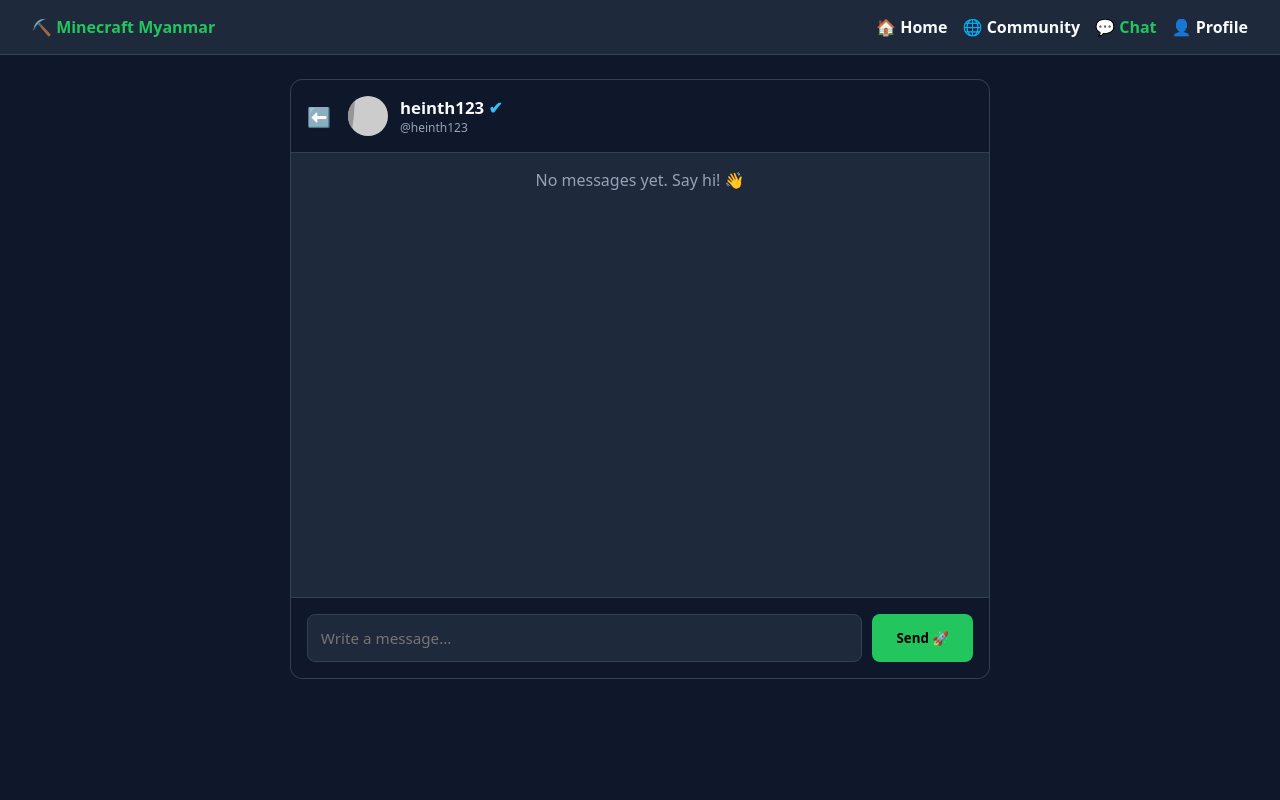
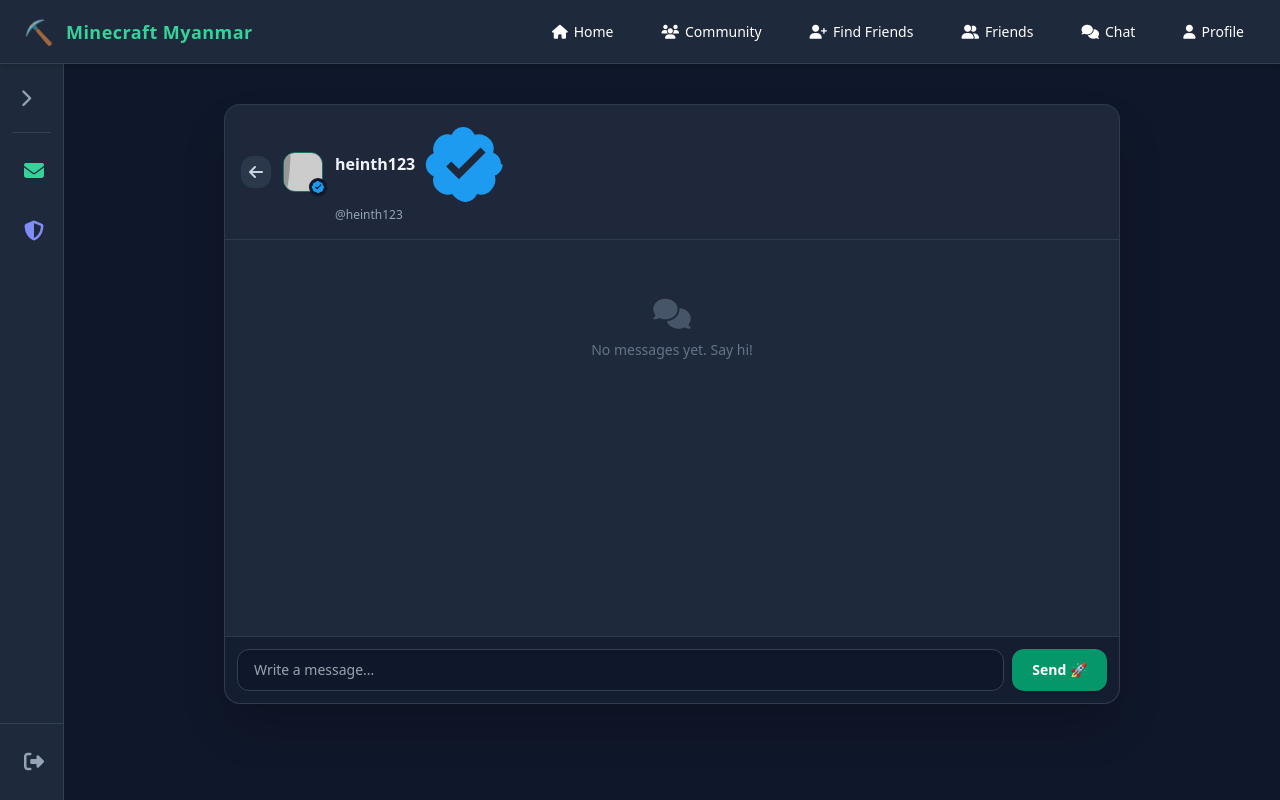
Before and after one commit to heinth123/minecraft-portal-, a Flask app: page /chat/dm/1 in a window 1280 px wide. Run offline with Flask 3, Linux system fonts and the light colour scheme; a user stored in the database is signed in; grey boxes labelled with a size stand in for pictures from a placeholder-image service; data that the repository does not hold is empty; some libraries are stand-ins or nearby versions.

Commit message:
Refactor DM template to extend base layout

```diff
--- a/templates/dm.html
+++ b/templates/dm.html
@@ -1,77 +1,75 @@
-<!DOCTYPE html>
-<html lang="en">
-<head>
-    <meta charset="UTF-8">
-    <meta name="viewport" content="width=device-width, initial-scale=1.0">
-    <title>Chat with {{ receiver.nickname }} | Minecraft Myanmar</title>
-    <style>
-        :root { --bg-dark: #0f172a; --card-bg: #1e293b; --green: #22c55e; --text-main: #f8fafc; --text-muted: #94a3b8; }
-        * { margin: 0; padding: 0; box-sizing: border-box; font-family: system-ui, sans-serif; }
-        body { background-color: var(--bg-dark); color: var(--text-main); min-height: 100vh; display: flex; flex-direction: column; }
-        nav { display: flex; justify-content: space-between; align-items: center; padding: 1rem 2rem; background: #1e293b; border-bottom: 1px solid #334155; }
-        .nav-links { display: flex; gap: 15px; }
-        .nav-links a { color: var(--text-main); text-decoration: none; font-weight: bold; }
+{% extends "base.html" %}
 
-        .chat-container { max-width: 700px; width: 100%; margin: 1.5rem auto; background: var(--card-bg); border-radius: 12px; border: 1px solid #334155; display: flex; flex-direction: column; height: 75vh; }
-        .chat-header { padding: 1rem; border-bottom: 1px solid #334155; display: flex; align-items: center; gap: 12px; background: #0f172a; border-radius: 12px 12px 0 0; }
-        .pfp { width: 40px; height: 40px; border-radius: 50%; object-fit: cover; }
-        .badge-verified { color: #38bdf8; }
+{% block content %}
+<div class="max-w-4xl mx-auto">
+    <div class="bg-slate-800 border border-slate-700/80 rounded-2xl shadow-2xl flex flex-col h-[75vh]">
 
-        .messages-box { flex-grow: 1; padding: 1rem; overflow-y: auto; display: flex; flex-direction: column; gap: 10px; }
-        .msg { max-width: 70%; padding: 0.8rem 1rem; border-radius: 12px; font-size: 0.95rem; word-break: break-word; }
-        .msg-sent { background: var(--green); color: black; align-self: flex-end; border-bottom-right-radius: 2px; font-weight: 500; }
-        .msg-received { background: #334155; color: white; align-self: flex-start; border-bottom-left-radius: 2px; }
+        <!-- DM HEADER WITH VERIFIED SVG BADGE -->
+        <div class="p-4 border-b border-slate-700/80 flex items-center justify-between bg-slate-800/50 rounded-t-2xl">
+            <div class="flex items-center gap-3">
+                <a href="{{ url_for('chat') }}" class="bg-slate-700/60 hover:bg-slate-700 text-slate-300 p-2 rounded-xl transition flex items-center justify-center">
+                    <i class="fa-solid fa-arrow-left"></i>
+                </a>
 
-        .chat-input-form { padding: 1rem; border-top: 1px solid #334155; display: flex; gap: 10px; background: #0f172a; border-radius: 0 0 12px 12px; }
-        input { flex-grow: 1; padding: 0.8rem; background: #1e293b; border: 1px solid #334155; color: white; border-radius: 8px; font-size: 0.95rem; }
-        button { padding: 0.8rem 1.5rem; background: var(--green); color: black; border: none; font-weight: bold; border-radius: 8px; cursor: pointer; }
-    </style>
-</head>
-<body>
+                <div class="relative">
+                    <img src="{{ receiver.safe_pfp }}" class="w-10 h-10 rounded-xl object-cover border border-emerald-500/50">
+                    {% if receiver.is_admin or receiver.is_verified %}
+                    <span class="absolute -bottom-1 -right-1 bg-slate-900 rounded-full p-0.5 shadow">
+                        <svg class="w-3.5 h-3.5 text-[#1d9bf0]" viewBox="0 0 24 24" fill="currentColor">
+                            <path d="M22.25 12c0-1.43-.88-2.67-2.19-3.19.46-1.39.02-2.96-1.08-3.88-1.1-1.1-2.67-1.54-4.06-1.08C14.4 2.54 13.16 1.66 11.73 1.66s-2.67.88-3.19 2.19c-1.39-.46-2.96-.02-3.88 1.08-1.1 1.1-1.54 2.67-1.08 4.06C2.22 9.51 1.34 10.75 1.34 12.18s.88 2.67 2.19 3.19c-.46 1.39-.02 2.96 1.08 3.88 1.1 1.1 2.67 1.54 4.06 1.08 1.04 1.31 2.28 2.19 3.71 2.19s2.67-.88 3.19-2.19c1.39.46 2.96.02 3.88-1.08 1.1-1.1 1.54-2.67 1.08-4.06 1.31-.52 2.19-1.76 2.19-3.19zm-11.71 4.2l-3.54-3.54 1.41-1.41 2.13 2.12 6.01-6.01 1.41 1.41-7.42 7.43z"/>
+                        </svg>
+                    </span>
+                    {% endif %}
+                </div>
 
-    <nav>
-        <span style="font-weight: bold; color: var(--green);">⛏️ Minecraft Myanmar</span>
-        <div class="nav-links">
-            <a href="/">🏠 Home</a>
-            <a href="/community">🌐 Community</a>
-            <a href="/chat" style="color: var(--green);">💬 Chat</a>
-            <a href="/profile/{{ current_user.username }}">👤 Profile</a>
-        </div>
-    </nav>
-
-    <div class="chat-container">
-        <!-- Chat Header -->
-        <div class="chat-header">
-            <a href="/chat" style="color: var(--text-muted); text-decoration: none; font-size: 1.2rem; margin-right: 5px;">⬅️</a>
-            <img src="{{ receiver.pfp_url }}" class="pfp">
-            <div>
-                <div style="font-weight: bold; font-size: 1.05rem;">
-                    {{ receiver.nickname }}
-                    {% if receiver.is_admin %}<span class="badge-verified">✔</span>{% endif %}
+                <div>
+                    <div class="flex items-center gap-1.5">
+                        <a href="{{ url_for('profile', username=receiver.username) }}" class="font-bold text-slate-100 hover:text-emerald-400 transition text-base">
+                            {{ receiver.nickname or receiver.username }}
+                        </a>
+                        {% if receiver.is_admin or receiver.is_verified %}
+                        <svg class="w-4.5 h-4.5 text-[#1d9bf0] shrink-0" viewBox="0 0 24 24" fill="currentColor" title="Verified Crafter">
+                            <path d="M22.25 12c0-1.43-.88-2.67-2.19-3.19.46-1.39.02-2.96-1.08-3.88-1.1-1.1-2.67-1.54-4.06-1.08C14.4 2.54 13.16 1.66 11.73 1.66s-2.67.88-3.19 2.19c-1.39-.46-2.96-.02-3.88 1.08-1.1 1.1-1.54 2.67-1.08 4.06C2.22 9.51 1.34 10.75 1.34 12.18s.88 2.67 2.19 3.19c-.46 1.39-.02 2.96 1.08 3.88 1.1 1.1 2.67 1.54 4.06 1.08 1.04 1.31 2.28 2.19 3.71 2.19s2.67-.88 3.19-2.19c1.39.46 2.96.02 3.88-1.08 1.1-1.1 1.54-2.67 1.08-4.06 1.31-.52 2.19-1.76 2.19-3.19zm-11.71 4.2l-3.54-3.54 1.41-1.41 2.13 2.12 6.01-6.01 1.41 1.41-7.42 7.43z"/>
+                        </svg>
+                        {% endif %}
+                    </div>
+                    <p class="text-xs text-slate-400">@{{ receiver.username }}</p>
                 </div>
-                <div style="font-size: 0.75rem; color: var(--text-muted);">@{{ receiver.username }}</div>
             </div>
         </div>
 
-        <!-- Messages Area -->
-        <div class="messages-box">
-            {% if not messages %}
-                <p style="text-align: center; color: var(--text-muted); margin-auto: 0;">No messages yet. Say hi! 👋</p>
-            {% endif %}
-
+        <!-- MESSAGES AREA -->
+        <div class="flex-1 p-4 overflow-y-auto space-y-3" id="messagesBox">
             {% for msg in messages %}
-                <div class="msg {% if msg.sender_id == current_user.id %}msg-sent{% else %}msg-received{% endif %}">
-                    {{ msg.content }}
+                <div class="flex flex-col {% if msg.sender_id == current_user.id %}items-end{% else %}items-start{% endif %}">
+                    <div class="max-w-[75%] px-4 py-2.5 rounded-2xl text-sm font-medium shadow-md {% if msg.sender_id == current_user.id %}bg-emerald-600 text-white rounded-br-none{% else %}bg-slate-700 text-slate-100 rounded-bl-none{% endif %}">
+                        {{ msg.content }}
+                    </div>
+                </div>
+            {% else %}
+                <div class="text-center text-slate-500 my-auto py-10">
+                    <i class="fa-solid fa-comments text-3xl mb-2 text-slate-600"></i>
+                    <p class="text-sm">No messages yet. Say hi!</p>
                 </div>
             {% endfor %}
         </div>
 
-        <!-- Send Message Form -->
-        <form class="chat-input-form" method="POST">
-            <input type="text" name="content" placeholder="Write a message..." required autocomplete="off">
-            <button type="submit">Send 🚀</button>
+        <!-- INPUT FORM -->
+        <form action="{{ url_for('send_dm', receiver_id=receiver.id) }}" method="POST" class="p-3 bg-slate-900/60 border-t border-slate-700/80 flex gap-2 rounded-b-2xl">
+            <input type="text" name="content" placeholder="Write a message..." required class="flex-1 bg-slate-900 border border-slate-700 rounded-xl px-4 py-2.5 text-slate-100 text-sm focus:outline-none focus:border-emerald-500 shadow-inner">
+            <button type="submit" class="bg-emerald-600 hover:bg-emerald-500 text-white font-bold px-5 py-2.5 rounded-xl transition shadow flex items-center gap-1.5 text-sm">
+                Send 🚀
+            </button>
         </form>
+
     </div>
+</div>
 
-</body>
-</html>
+<script>
+    // Auto scroll chat to the bottom on load
+    const messagesBox = document.getElementById('messagesBox');
+    if (messagesBox) {
+        messagesBox.scrollTop = messagesBox.scrollHeight;
+    }
+</script>
+{% endblock %}
```
